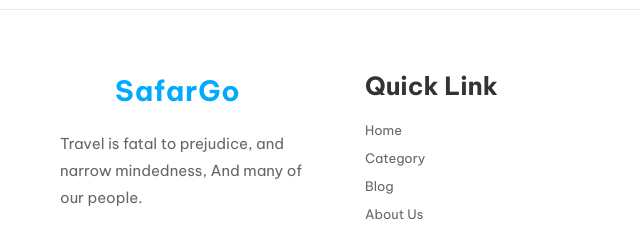
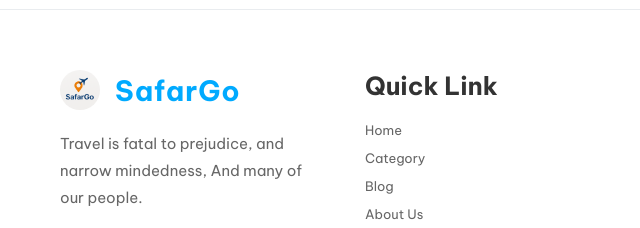
Before and after one commit to Suyogmulukh/Travling, a plain HTML site: page index.html in a window 1280 px wide. Shown: the part 4021-4249 px from the top of the page, 0-640 px from the left. Drawn offline with nearby package versions, Linux system fonts and the light colour scheme; the site is published under a folder, as on GitHub Pages, so addresses that start at the root find nothing; a web font is replaced by a local one.

Commit message:
logo fix

```diff
--- a/style.css
+++ b/style.css
@@ -1000,7 +1000,7 @@ input:focus {
         .logo-icon {
             width: 4rem;
             height: 4rem;
-            background-image: url("/images/logo.png");
+            background-image: url("images/logo.png");
             background-position: center;
             background-size: cover;
             border-radius: 50%;
```
